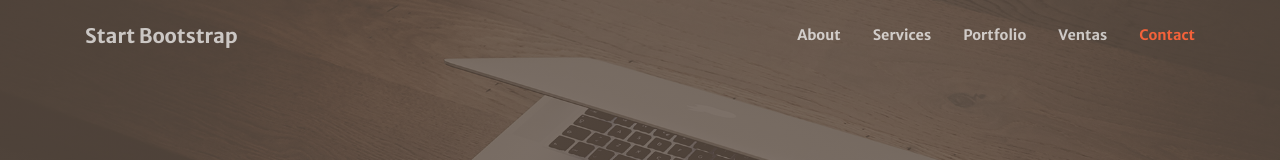
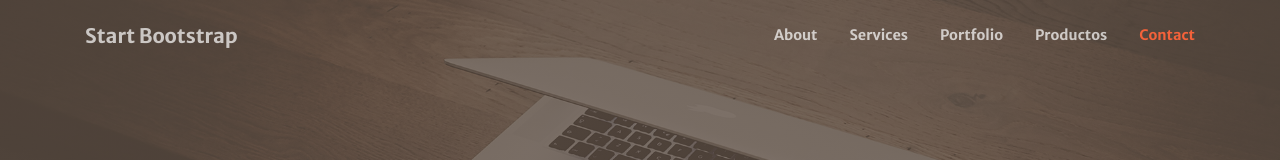
Before and after one commit to wiliansyob/web-site-demo, a website with bundled scripts: page index.html in a window 1280 px wide. Shown: the top 160 px of the page. Built offline with nearby package versions, Linux system fonts and the light colour scheme.

Commit message:
Ultima actualizacion

```diff
--- a/index.html
+++ b/index.html
@@ -46,7 +46,7 @@
             <a class="nav-link js-scroll-trigger" href="#portfolio">Portfolio</a>
           </li>
           <li class="nav-item">
-            <a class="nav-link js-scroll-trigger" href="#portfolio">Ventas</a>
+            <a class="nav-link js-scroll-trigger" href="#portfolio">Productos</a>
           </li>
           <li class="nav-item">
             <a class="nav-link js-scroll-trigger" href="#contact">Contact</a>
```
